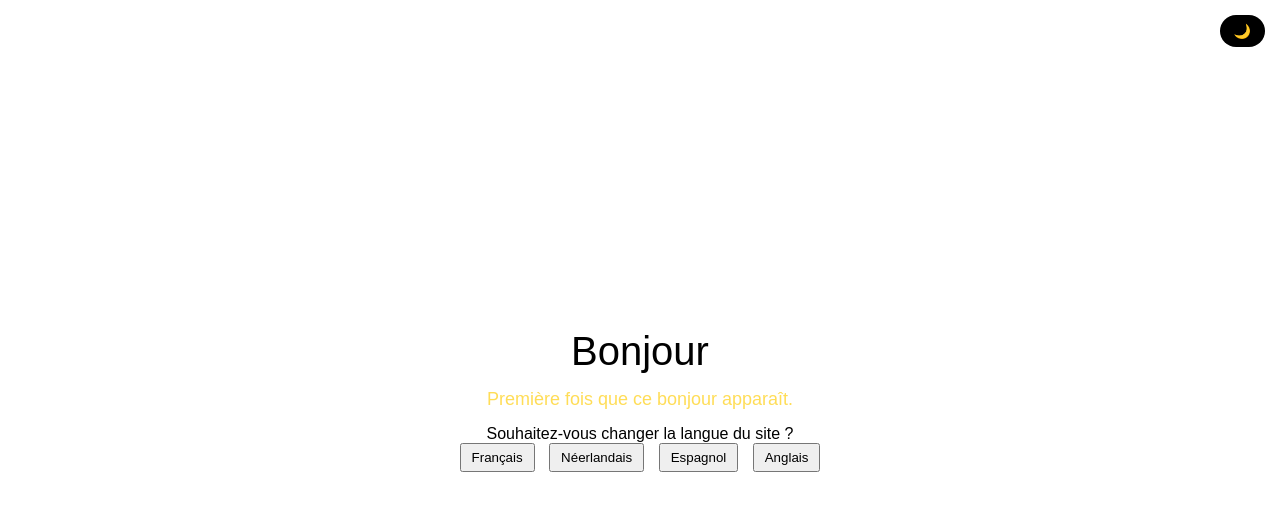
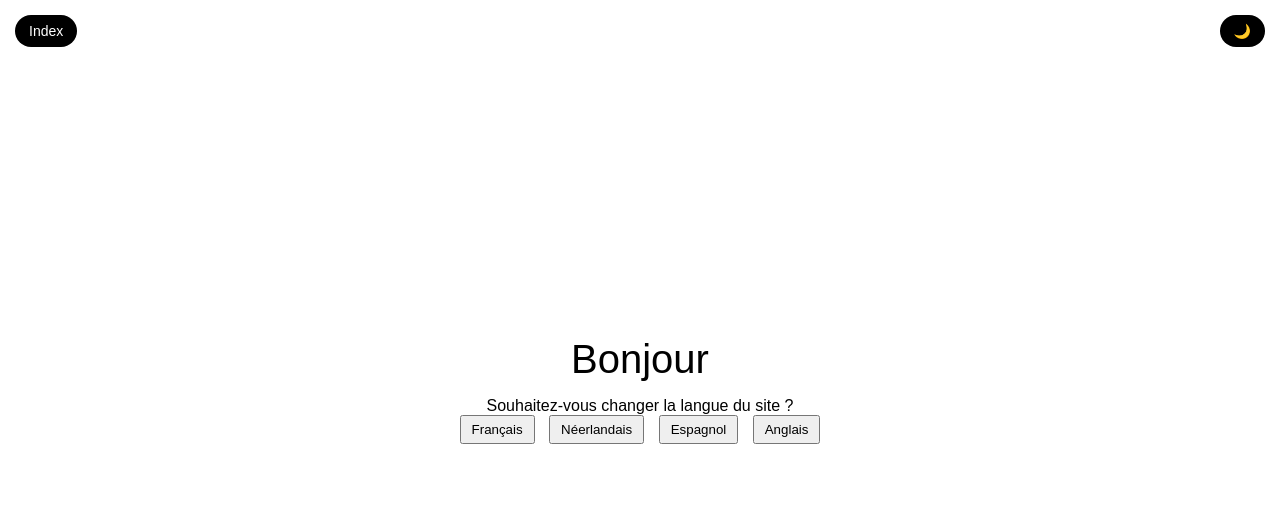
Before and after one commit to damokooff/random-hello, a plain HTML site: page index.html in a window 1280 px wide. Both pictures are taken after a click on the button "☀️". Drawn offline with Linux system fonts and the light colour scheme.

Commit message:
Update index.html
s

```diff
--- a/index.html
+++ b/index.html
@@ -27,10 +27,9 @@
             color: #000000;
         }
 
-        #toggleTheme {
+        #toggleTheme, #showIndex {
             position: fixed;
             top: 15px;
-            right: 15px;
             padding: 8px 14px;
             border: none;
             border-radius: 20px;
@@ -38,12 +37,20 @@
             font-size: 14px;
         }
 
-        body.dark #toggleTheme {
+        #toggleTheme {
+            right: 15px;
+        }
+
+        #showIndex {
+            left: 15px;
+        }
+
+        body.dark #toggleTheme, body.dark #showIndex {
             background: #ffffff;
             color: #000000;
         }
 
-        body.light #toggleTheme {
+        body.light #toggleTheme, body.light #showIndex {
             background: #000000;
             color: #ffffff;
         }
@@ -59,20 +66,24 @@
             cursor: pointer;
         }
 
-        #specialMessage {
-            margin-top: 15px;
+        #indexList {
+            margin-top: 20px;
             font-size: 18px;
-            color: #ffdd57;
+            text-align: left;
+            max-height: 50vh;
+            overflow-y: auto;
+            width: 80%;
         }
     </style>
 </head>
 <body class="dark">
 
 <button id="toggleTheme">☀️</button>
+<button id="showIndex">Index</button>
 
 <div id="bonjour"></div>
-<div id="specialMessage"></div>
 <div id="languagePrompt"></div>
+<div id="indexList"></div>
 
 <script>
     const bonjours = [
@@ -86,23 +97,24 @@
     // THEME
     // -----------------------------
     const body = document.body;
-    const button = document.getElementById("toggleTheme");
+    const toggleButton = document.getElementById("toggleTheme");
+    const indexButton = document.getElementById("showIndex");
     const savedTheme = localStorage.getItem("theme") || "dark";
     body.className = savedTheme;
-    button.textContent = savedTheme === "dark" ? "☀️" : "🌙";
+    toggleButton.textContent = savedTheme === "dark" ? "☀️" : "🌙";
 
-    button.onclick = () => {
+    toggleButton.onclick = () => {
         const isDark = body.classList.contains("dark");
         body.className = isDark ? "light" : "dark";
         localStorage.setItem("theme", body.className);
-        button.textContent = isDark ? "🌙" : "☀️";
+        toggleButton.textContent = isDark ? "🌙" : "☀️";
     };
 
     // -----------------------------
     // BONJOUR & LOCALSTORAGE
     // -----------------------------
     const bonjourDiv = document.getElementById("bonjour");
-    const specialMessageDiv = document.getElementById("specialMessage");
+    const indexListDiv = document.getElementById("indexList");
 
     // Récupération des compteurs depuis localStorage
     let bonjourCounts = JSON.parse(localStorage.getItem("bonjourCounts") || "{}");
@@ -116,11 +128,6 @@
     // Mise à jour du compteur
     bonjourCounts[bonjour] = (bonjourCounts[bonjour] || 0) + 1;
     localStorage.setItem("bonjourCounts", JSON.stringify(bonjourCounts));
-
-    // Affichage du message spécial si c’est la première fois pour ce bonjour
-    if (bonjourCounts[bonjour] === 1) {
-        specialMessageDiv.textContent = "Première fois que ce bonjour apparaît.";
-    }
 
     // -----------------------------
     // SUGGESTION DE LANGUE SI PREMIERE VISITE
@@ -140,6 +147,17 @@
         localStorage.setItem("siteLang", lang);
         languagePromptDiv.innerHTML = `Langue définie sur <strong>${lang.toUpperCase()}</strong>.`;
     }
+
+    // -----------------------------
+    // BOUTON INDEX
+    // -----------------------------
+    indexButton.onclick = () => {
+        let html = "<strong>Index des bonjours :</strong><br>";
+        for (const [key, value] of Object.entries(bonjourCounts)) {
+            html += `${key} : ${value} fois<br>`;
+        }
+        indexListDiv.innerHTML = html;
+    };
 </script>
 
 </body>
```
